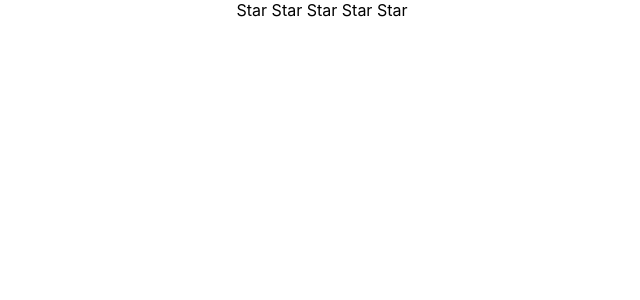
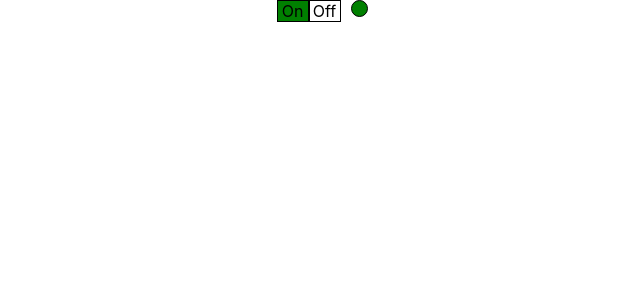
Before and after one commit to Vladislav-Nickolaevich/Kabzda-kak-prosto, a React (Create React App) app: page / in a window 1280 px wide. Shown: the top 300 px of the page, without its empty margins (318-958 px from the left). Built offline with nearby package versions, Linux system fonts and the light colour scheme.

Commit message:
On - green, off-red circle

```diff
--- a/src/App.tsx
+++ b/src/App.tsx
@@ -2,9 +2,11 @@ import React, {useState} from 'react';
 import './App.css';
 import Accordion from "./components/Accordion/Accordion";
 import MyComponent from "./components/MyComponent/MyComponent";
+import OnOff from "./components/OnOff/OnOff";
 
 function App() {
-    let [accordionCollapsed, setAccordionCollapsed] = useState<boolean>(false)
+    // let [accordionCollapsed, setAccordionCollapsed] = useState<boolean>(false)
+    let [switchOn, setSwitchOn] = useState<boolean>(true)
     return (
         <div className="App">
             {/*<Accordion titleValue={'Hello'}*/}
@@ -13,7 +15,8 @@ function App() {
             {/*               setAccordionCollapsed(!accordionCollapsed)*/}
             {/*           }}/>*/}
 
-            <MyComponent/>
+            {/*<MyComponent/>*/}
+            <OnOff onChange={setSwitchOn} on={switchOn}/>
         </div>
     );
 }
--- /dev/null
+++ b/src/components/OnOff/OnOff.tsx
@@ -0,0 +1,40 @@
+import React, {useState} from 'react';
+
+export type OnOffType = {
+    on: boolean
+    onChange: (on: boolean) => void
+}
+function OnOff(props: OnOffType) {
+    const squareOne = {
+        width: '30px',
+        height: '20px',
+        border: '1px solid black',
+        backgroundColor: props.on  ? 'green' : 'white',
+        display: 'inline-block'
+    }
+    const squareTwo = {
+        width: '30px',
+        height: '20px',
+        border: '1px solid black',
+        backgroundColor: props.on ? 'white' : 'red',
+        display: 'inline-block'
+    }
+    const circle = {
+        width: '15px',
+        height: '15px',
+        border: '1px solid black',
+        borderRadius: '50%',
+        display: 'inline-block',
+        marginLeft: '10px',
+        backgroundColor: props.on  ? 'green' : 'red'
+    }
+    return (
+        <div>
+            <div onClick={() => props.onChange(true)} style={squareOne}>On</div>
+            <div onClick={() => props.onChange(false)} style={squareTwo}>Off</div>
+            <div style={circle}></div>
+        </div>
+    )
+}
+
+export default OnOff
```
